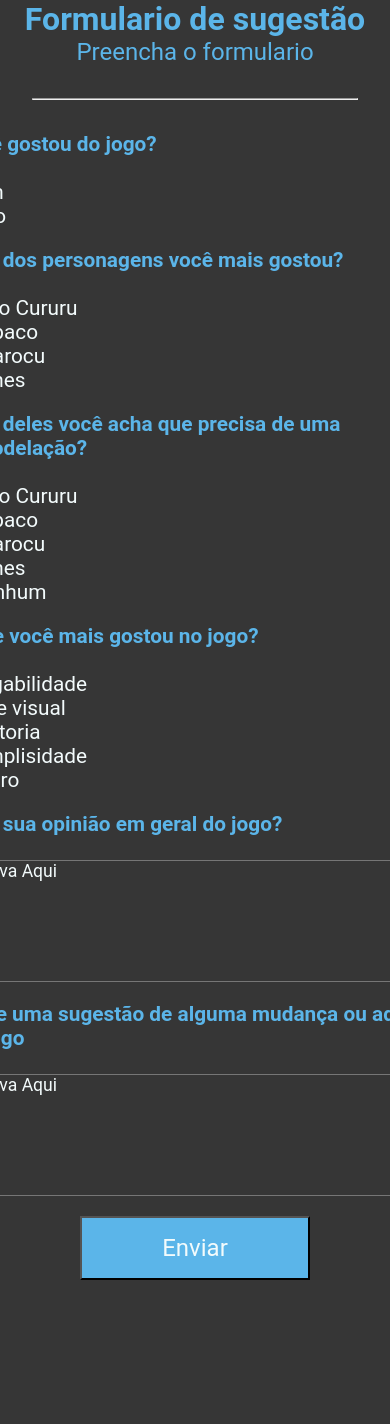
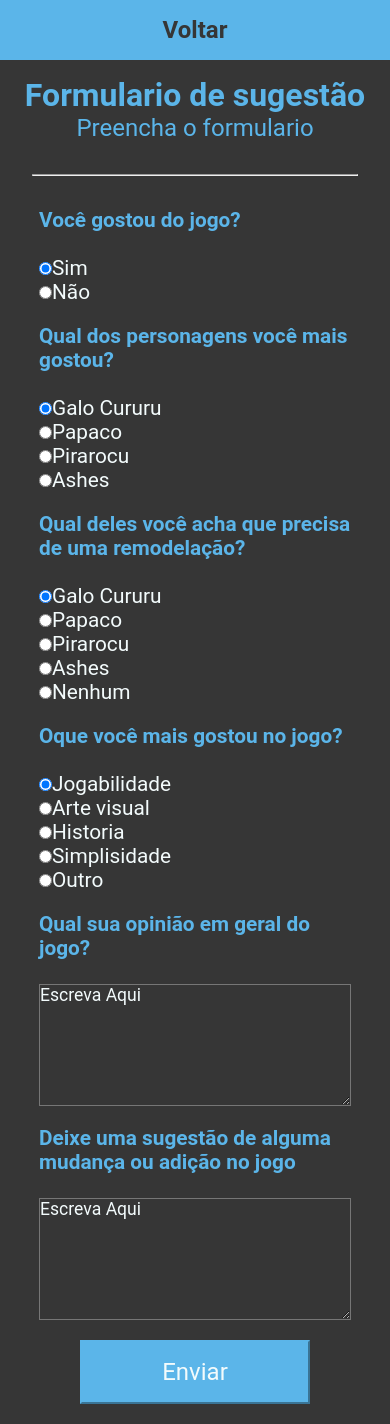
Before and after one commit to LUHK77/MODULO-D, a PHP site: page /form.html in a window 390 px wide; the page is wider, and only the part inside the window is pictured. Before the commit the page ends 1300 px from the top of that part, so only its background shows below. Run offline with PHP 8.4, Linux system fonts and the light colour scheme; some web fonts are replaced.

Commit message:
atividade de animação

```diff
--- a/AT7/css/form.css
+++ b/AT7/css/form.css
@@ -15,7 +15,32 @@
     padding: 0;
     box-sizing: border-box;
     font-family: "Roboto";
+}
+
+header{
+    margin-bottom: 1rem;
+}
+
+body{
     background-color: var(--cor1);
+}
+
+#menu-h {
+    display: flex;
+    padding: 1rem;
+    background-color: var(--cor2);
+}
+
+.menu-link{
+    text-decoration: none;
+    font-size: 1.5rem;
+    color: var(--cor1);
+    background-color: var(--cor2);
+}
+
+.menu-link:hover {
+    color: var(--cor4);
+    transition: all 150ms ease-in-out;
 }
 
 .header{
@@ -57,15 +82,18 @@ hr{
     flex-direction: column;
     width: 30rem;
     font-size: 1.3rem;
+    background-color: var(--cor1);
 }
 
 .area strong{
     color: var(--cor2);
+    ;
 }
 
 .area ::placeholder, :read-write{
     color: var(--cor4);
     font-size: 1.1rem;
+    background-color: var(--cor1);
 }
 
 .button{
@@ -76,4 +104,32 @@ hr{
     padding: 1rem;
     padding-inline: 5rem;
     margin-bottom: 20px;
+    border-color: var(--cor2);
 }
+
+.button:hover{
+    background-color: var(--cor1);
+    color: var(--cor2);
+    box-shadow: 0 0 4px 4px var(--cor2);
+    transition: all 150ms ease-in-out;
+}
+
+@media (max-width: 540px) {
+    .form{
+        max-width: 540px;
+    }
+
+    .radio{
+        max-width: 80%;
+    }
+
+    .area {
+        max-width: 80%;
+    }
+
+    #menu-h{
+        justify-content: center;
+        display: flex;
+        width: 100%;
+    }
+}
--- a/AT7/form.html
+++ b/AT7/form.html
@@ -6,6 +6,9 @@
     <link rel="stylesheet" href="css/form.css">
     <title>poke-form</title>
 </head>
+<header id="menu-h">
+    <h2><a class="menu-link" class="link" href="index.html">Voltar</a></h2><br>
+</header>
 <body>
     <div class="header">
         <h1 class="titulo">Formulario de sugestão</h1>
```
Also changed, not shown: AT7/css/styles.css (+21 -3 lines).
